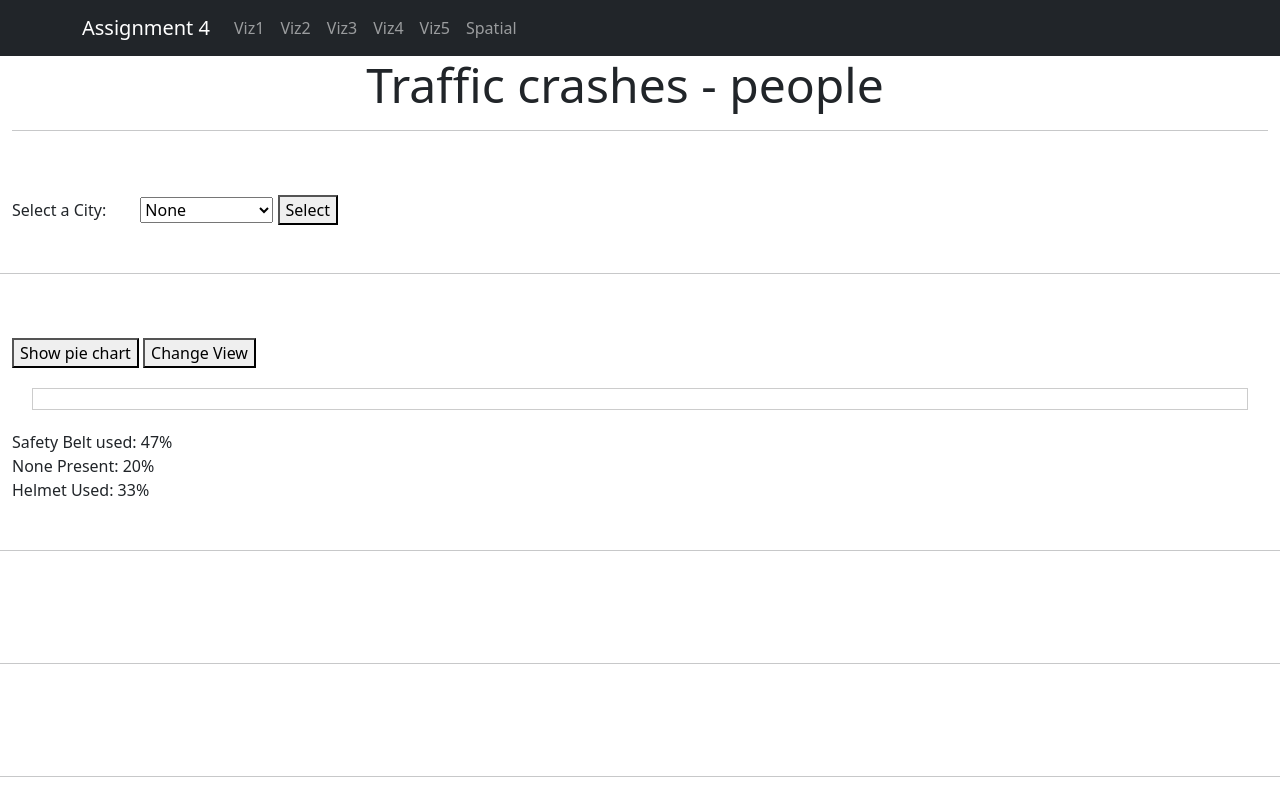
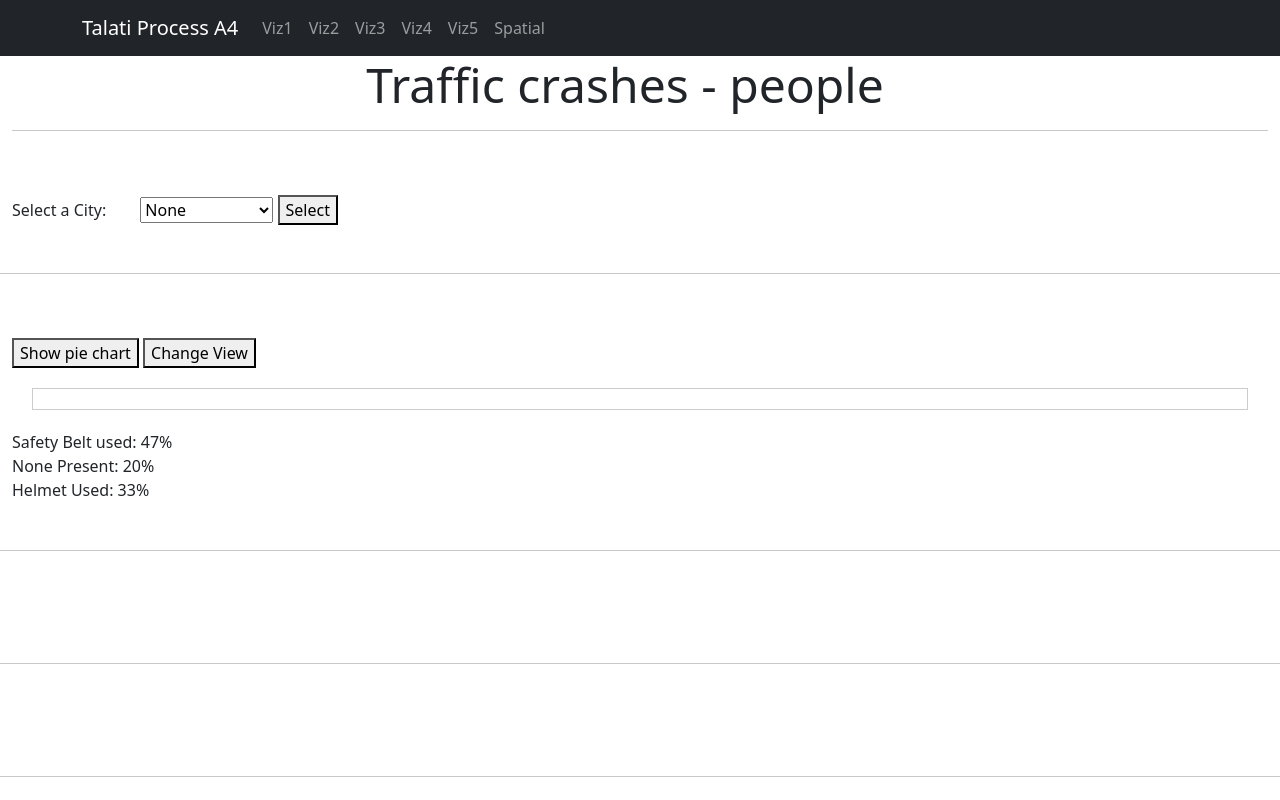
Before and after one commit to Ptalati015/viz-data-chicago-traffic-people, a plain HTML site: page index.html in a window 1280 px wide. Shown: the top 800 px of the page. Drawn offline with nearby package versions, Linux system fonts and the light colour scheme; a script that the page names is missing.

Commit message:
Update logo

```diff
--- a/index.html
+++ b/index.html
@@ -79,7 +79,7 @@
     <!-- Navbar/Header -->
     <nav class="navbar navbar-expand-lg navbar-dark bg-dark sticky-top ">
         <div class="container">
-            <a class="navbar-brand" href="#">Assignment 4</a>
+            <a class="navbar-brand" href="#">Talati Process A4</a>
             <button class="navbar-toggler" type="button" data-bs-toggle="collapse" data-bs-target="#navbarNav"
                 aria-controls="navbarNav" aria-expanded="false" aria-label="Toggle navigation">
                 <span class="navbar-toggler-icon"></span>
```
